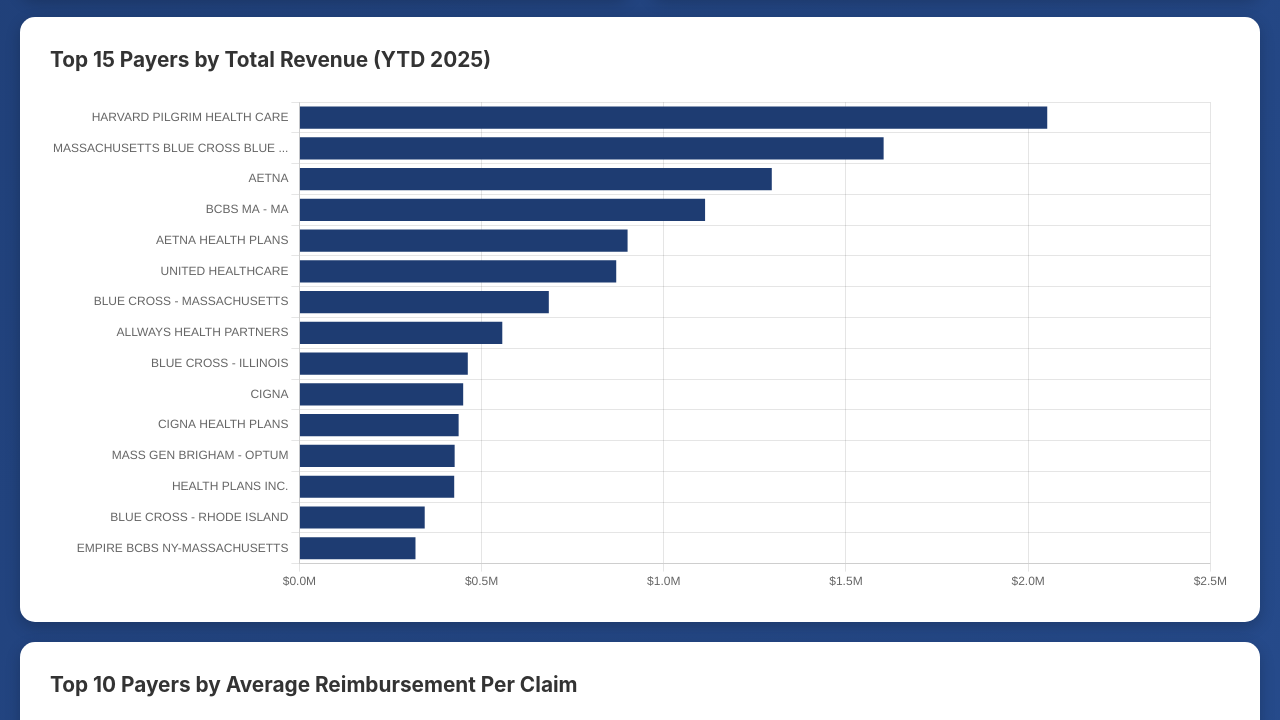
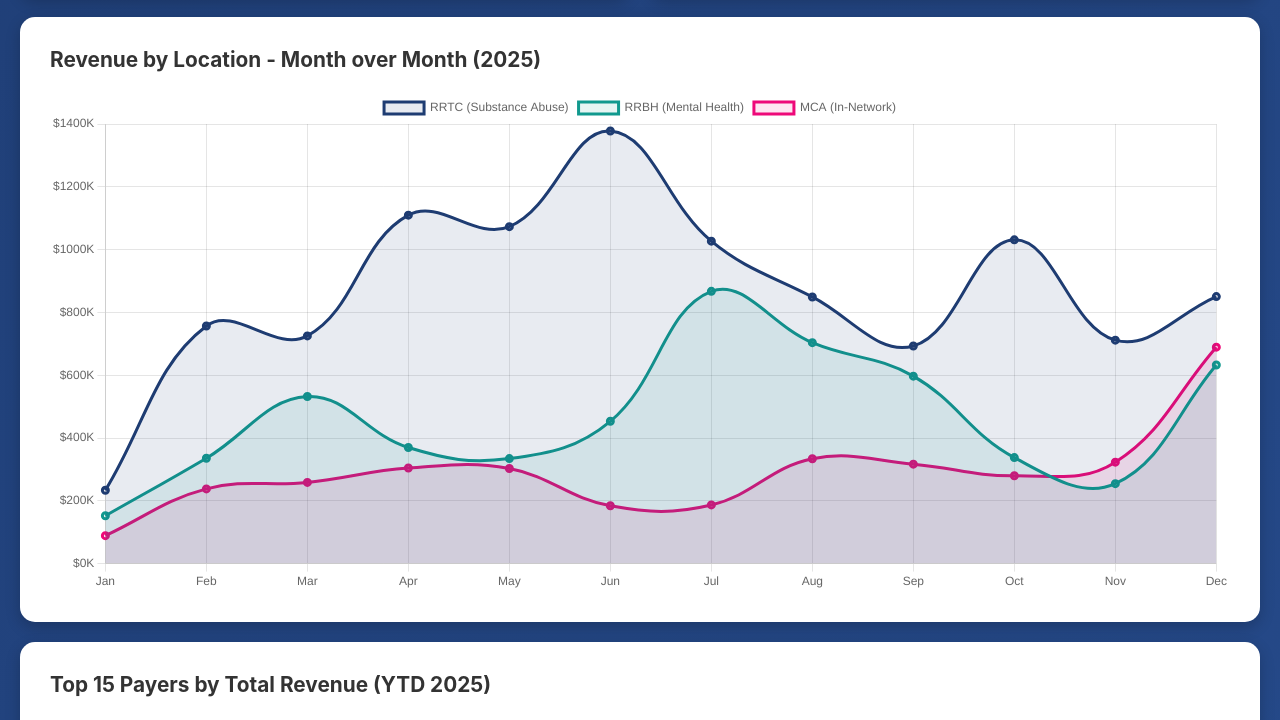
Before and after one commit to dfitzgerald005/dashboard-site, a plain HTML site: page index.html in a window 1280 px wide. Shown: the part 899-1619 px from the top of the page. Drawn offline with nearby package versions, Linux system fonts and the light colour scheme.

Commit message:
Add revenue by location month-over-month chart - shows MCA (in-network), RRBH (mental health), RRTC (substance abuse) trends

```diff
--- a/index.html
+++ b/index.html
@@ -251,6 +251,13 @@
             </div>
 
             <div class="chart-card full-width">
+                <h2>Revenue by Location - Month over Month (2025)</h2>
+                <div class="chart-container tall">
+                    <canvas id="locationMonthlyChart"></canvas>
+                </div>
+            </div>
+
+            <div class="chart-card full-width">
                 <h2>Top 15 Payers by Total Revenue (YTD 2025)</h2>
                 <div class="chart-container tall">
                     <canvas id="payerRevenueChart"></canvas>
@@ -429,6 +436,90 @@
             }
         });
 
+        // Location Monthly Revenue Chart
+        const locationData = [
+            {month: "Jan", MCA: 88909.40, RRBH: 152243.34, RRTC: 233575.65},
+            {month: "Feb", MCA: 237889.45, RRBH: 335562.21, RRTC: 756800.98},
+            {month: "Mar", MCA: 258517.09, RRBH: 532093.84, RRTC: 725180.76},
+            {month: "Apr", MCA: 304328.71, RRBH: 369618.32, RRTC: 1109684.18},
+            {month: "May", MCA: 302746.81, RRBH: 334400.01, RRTC: 1073081.47},
+            {month: "Jun", MCA: 184074.33, RRBH: 453246.21, RRTC: 1377638.29},
+            {month: "Jul", MCA: 186826.18, RRBH: 867028.55, RRTC: 1026883.89},
+            {month: "Aug", MCA: 334036.89, RRBH: 703728.71, RRTC: 849221.21},
+            {month: "Sep", MCA: 316631.51, RRBH: 596984.49, RRTC: 693147.14},
+            {month: "Oct", MCA: 279742.87, RRBH: 337538.24, RRTC: 1031037.47},
+            {month: "Nov", MCA: 323014.51, RRBH: 254688.44, RRTC: 711610.07},
+            {month: "Dec", MCA: 689214.79, RRBH: 632406.47, RRTC: 850312.00}
+        ];
+
+        const locationCtx = document.getElementById('locationMonthlyChart').getContext('2d');
+        new Chart(locationCtx, {
+            type: 'line',
+            data: {
+                labels: locationData.map(d => d.month),
+                datasets: [
+                    {
+                        label: 'RRTC (Substance Abuse)',
+                        data: locationData.map(d => d.RRTC),
+                        borderColor: '#1e3c72',
+                        backgroundColor: 'rgba(30, 60, 114, 0.1)',
+                        tension: 0.4,
+                        fill: true,
+                        borderWidth: 3
+                    },
+                    {
+                        label: 'RRBH (Mental Health)',
+                        data: locationData.map(d => d.RRBH),
+                        borderColor: '#11998e',
+                        backgroundColor: 'rgba(17, 153, 142, 0.1)',
+                        tension: 0.4,
+                        fill: true,
+                        borderWidth: 3
+                    },
+                    {
+                        label: 'MCA (In-Network)',
+                        data: locationData.map(d => d.MCA),
+                        borderColor: '#ee0979',
+                        backgroundColor: 'rgba(238, 9, 121, 0.1)',
+                        tension: 0.4,
+                        fill: true,
+                        borderWidth: 3
+                    }
+                ]
+            },
+            options: {
+                responsive: true,
+                maintainAspectRatio: false,
+                interaction: {
+                    mode: 'index',
+                    intersect: false,
+                },
+                plugins: {
+                    legend: {
+                        position: 'top',
+                    },
+                    tooltip: {
+                        callbacks: {
+                            label: function(context) {
+                                return context.dataset.label + ': $' + context.parsed.y.toLocaleString('en-US', {maximumFractionDigits: 0});
+                            }
+                        }
+                    }
+                },
+                scales: {
+                    y: {
+                        beginAtZero: true,
+                        stacked: false,
+                        ticks: {
+                            callback: function(value) {
+                                return '$' + (value / 1000).toFixed(0) + 'K';
+                            }
+                        }
+                    }
+                }
+            }
+        });
+
         // Average Reimbursement Chart
         const avgCtx = document.getElementById('avgReimbursementChart').getContext('2d');
         new Chart(avgCtx, {
```
